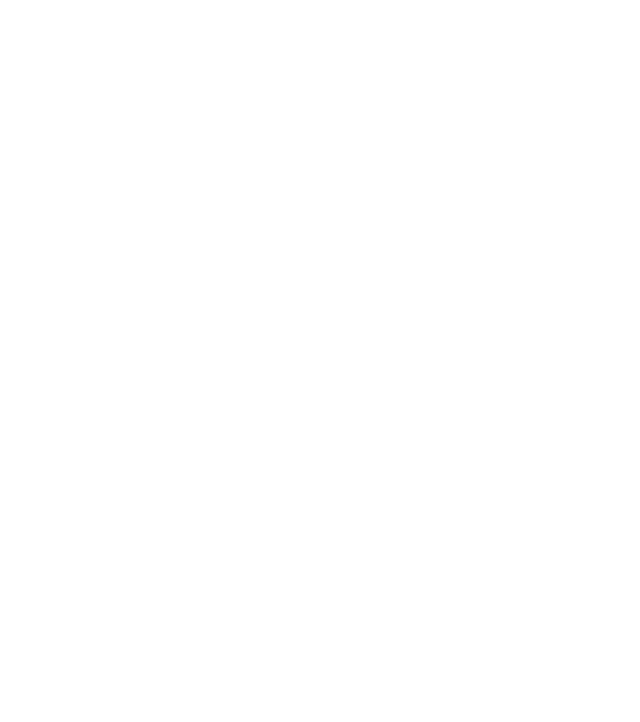
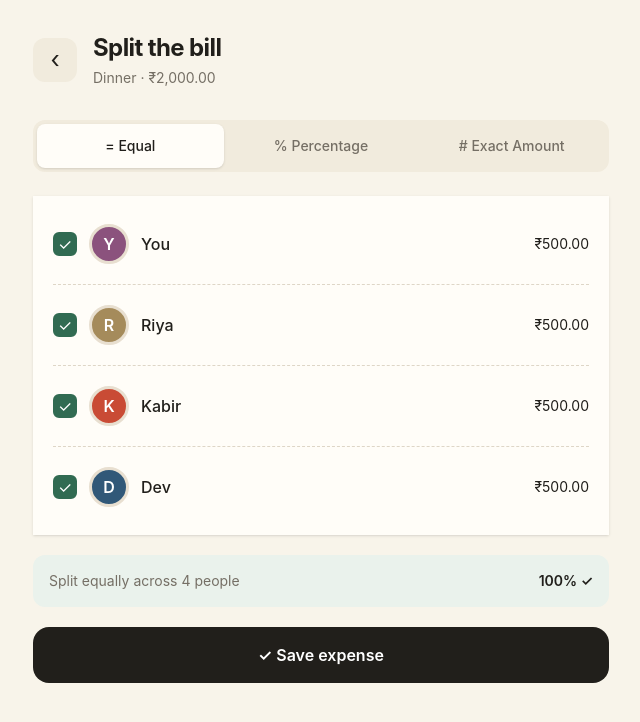
Before and after one commit to aakashsharan05-cmd/Splitsnap, a React (Vite) app in the folder Frontend/: page /choosesplit in a window 1280 px wide. Before the commit this address had no page. Shown: the top 722 px of the page, without its empty margins (319-959 px from the left). Built offline with nearby package versions, Linux system fonts and the light colour scheme.

Commit message:
Add Choose Split and Create Group pages

```diff
--- a/Frontend/src/App.jsx
+++ b/Frontend/src/App.jsx
@@ -5,6 +5,8 @@ import Register from "./pages/register";
 import Dashboard from "./pages/dashboard";
 import Groupdetails from "./pages/groupdetails";
 import Addexpense from "./pages/addexpense";
+import Choosesplit from "./pages/choosesplit"
+import Creategroup from "./pages/creategroup"
 
 function App() {
   return (
@@ -15,6 +17,8 @@ function App() {
       <Route path="/dashboard" element={<Dashboard />} />
       <Route path="/groupdetails" element={<Groupdetails />} />
       <Route path="/addexpense" element={<Addexpense />} />
+       <Route path="/choosesplit" element={<Choosesplit />} />
+        <Route path="/creategroup" element={<Creategroup />} />
     </Routes>
   );
 }
--- /dev/null
+++ b/Frontend/src/pages/choosesplit.jsx
@@ -0,0 +1,143 @@
+
+import React, { useState } from "react";
+import { useNavigate } from "react-router-dom";
+
+const ChooseSplit = () => {
+    const navigate = useNavigate();
+
+    const [splitType, setSplitType] = useState("Equal");
+
+    const [selectedMembers, setSelectedMembers] = useState([
+        "You",
+        "Riya",
+        "Kabir",
+        "Dev",
+    ]);
+
+    const members = [
+        { name: "You", initial: "Y", color: "#8B527D" },
+        { name: "Riya", initial: "R", color: "#A58B5B" },
+        { name: "Kabir", initial: "K", color: "#C94B35" },
+        { name: "Dev", initial: "D", color: "#315878" },
+    ];
+
+    const toggleMember = (name) => {
+        setSelectedMembers((prev) =>
+            prev.includes(name)
+                ? prev.filter((member) => member !== name)
+                : [...prev, name]
+        );
+    };
+
+    return (
+        <div className="min-h-screen bg-[#F8F4EA] px-5 py-8 text-[#211F1B]">
+            <div className="max-w-xl mx-auto">
+
+                {/* Header */}
+                <div className="flex items-center gap-4 mb-8">
+                    <button
+                        onClick={() => navigate(-1)}
+                        className="w-11 h-11 rounded-xl bg-[#F1EBDD] text-2xl"
+                    >
+                        ‹
+                    </button>
+
+                    <div>
+                        <h1 className="text-2xl font-bold tracking-tight">
+                            Split the bill
+                        </h1>
+
+                        <p className="text-sm text-[#756F65] mt-1">
+                            Dinner · ₹2,000.00
+                        </p>
+                    </div>
+                </div>
+
+                {/* Split type tabs */}
+                <div className="flex items-center gap-1 w-full rounded-xl bg-[#F1EBDD] p-1">
+                    {["Equal", "Percentage", "Exact Amount"].map((type) => (
+                        <button
+                            key={type}
+                            onClick={() => setSplitType(type)}
+                            className={`flex-1 rounded-lg py-3 px-1 text-sm font-medium transition ${splitType === type
+                                ? "bg-[#FFFDF8] text-[#211F1B] shadow-sm"
+                                : "text-[#756F65]"
+                                }`}
+                        >
+                            {type === "Equal" && "= "}
+                            {type === "Percentage" && "% "}
+                            {type === "Exact Amount" && "# "}
+                            {type}
+                        </button>
+                    ))}
+                </div>
+
+                {/* Members list */}
+                <div className="mt-6 bg-[#FFFDF8] px-5 py-2 shadow-sm">
+                    {members.map((member, index) => {
+                        const isSelected = selectedMembers.includes(member.name);
+
+                        return (
+                            <div
+                                key={member.name}
+                                className={`flex items-center justify-between gap-3 py-5 ${index !== members.length - 1
+                                    ? "border-b border-dashed border-[#DED6C7]"
+                                    : ""
+                                    }`}
+                            >
+                                <div className="flex items-center gap-3">
+                                    <button
+                                        onClick={() => toggleMember(member.name)}
+                                        aria-label={`Toggle ${member.name}`}
+                                        className={`w-6 h-6 shrink-0 rounded-md border-2 flex items-center justify-center ${isSelected
+                                            ? "bg-[#316B52] border-[#316B52] text-white"
+                                            : "border-[#C9B99A] bg-transparent"
+                                            }`}
+                                    >
+                                        {isSelected && "✓"}
+                                    </button>
+
+                                    <div
+                                        className="w-10 h-10 shrink-0 rounded-full flex items-center justify-center text-white font-semibold border-[3px] border-[#E8DFD0]"
+                                        style={{ backgroundColor: member.color }}
+                                    >
+                                        {member.initial}
+                                    </div>
+
+                                    <span className="font-medium">
+                                        {member.name}
+                                    </span>
+                                </div>
+
+                                <span className="text-sm whitespace-nowrap">
+                                    {isSelected && selectedMembers.length > 0
+                                        ? `₹${(2000 / selectedMembers.length).toFixed(2)}`
+                                        : "—"}
+                                </span>
+                            </div>
+                        );
+                    })}
+                </div>
+
+
+                {/* Split Summary */}
+                <div className="w-full bg-[#EAF2EC] rounded-xl mt-5 p-4 flex items-center justify-between">
+                    <span className="text-sm text-[#756F65]">
+                        Split equally across {selectedMembers.length} people
+                    </span>
+
+                    <span className="font-semibold text-sm">
+                        100% ✓
+                    </span>
+                </div>
+
+                {/* Save Button */}
+                <button className="w-full bg-[#211F1B] rounded-2xl mt-5 py-4 text-white font-semibold cursor-pointer">
+                    ✓ Save expense
+                </button>
+            </div>
+        </div>
+    );
+};
+
+export default ChooseSplit
--- /dev/null
+++ b/Frontend/src/pages/creategroup.jsx
@@ -0,0 +1,45 @@
+import React from 'react'
+
+const creategroup = () => {
+  return (
+    <div>
+      <div className="min-h-screen bg-[#F8F4EA] px-5 py-5 text-[#211F1B]">
+         <div className="max-w-xl mx-auto">
+
+
+                    {/* Header */}
+
+                     <div className="flex items-center gap-4 mb-8">
+                        <button
+                            onClick={() => navigate(-1)}
+                            className="w-11 h-11 rounded-xl bg-[#F1EBDD] text-2xl"
+                        >
+                            ‹
+                        </button>
+
+                        <div>
+                            <h1 className="text-2xl font-bold tracking-tight">
+                               Create Group
+                            </h1>
+
+                            <p className="text-sm text-[#756F65] mt-1">
+                               Start sharing expenses together
+                            </p>
+                        </div>
+                    </div>
+
+
+                    {/* groupname */}
+                    <div className='rounded-2xl w-full h-25 bg-white mt-5 flex  justify-center'>
+
+                        <p className='flex items-start'>Give group a name</p>
+
+                    </div>
+
+        </div>
+      </div>
+    </div>
+  )
+}
+
+export default creategroup
```
